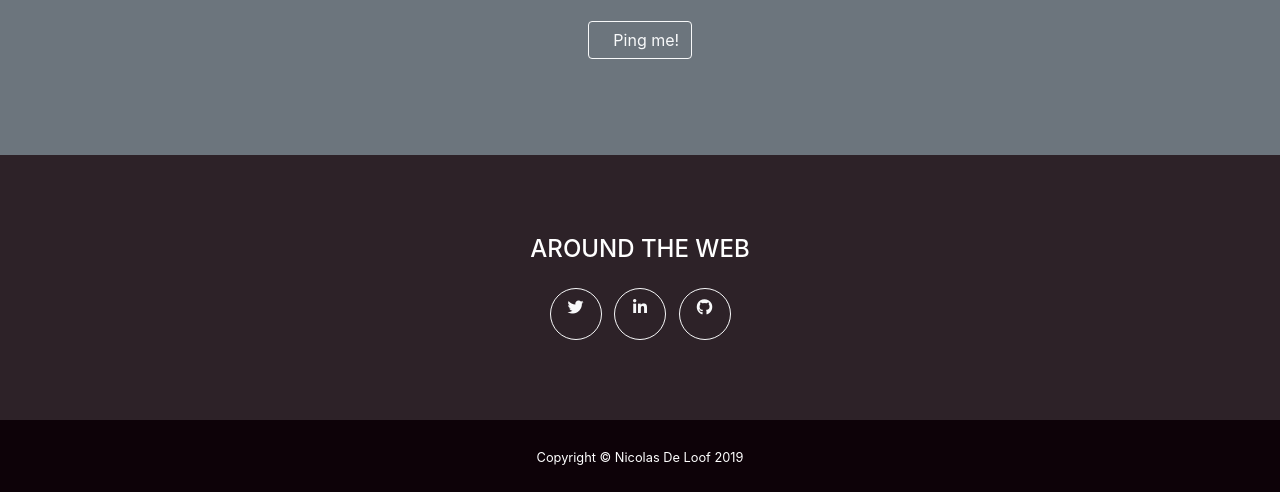
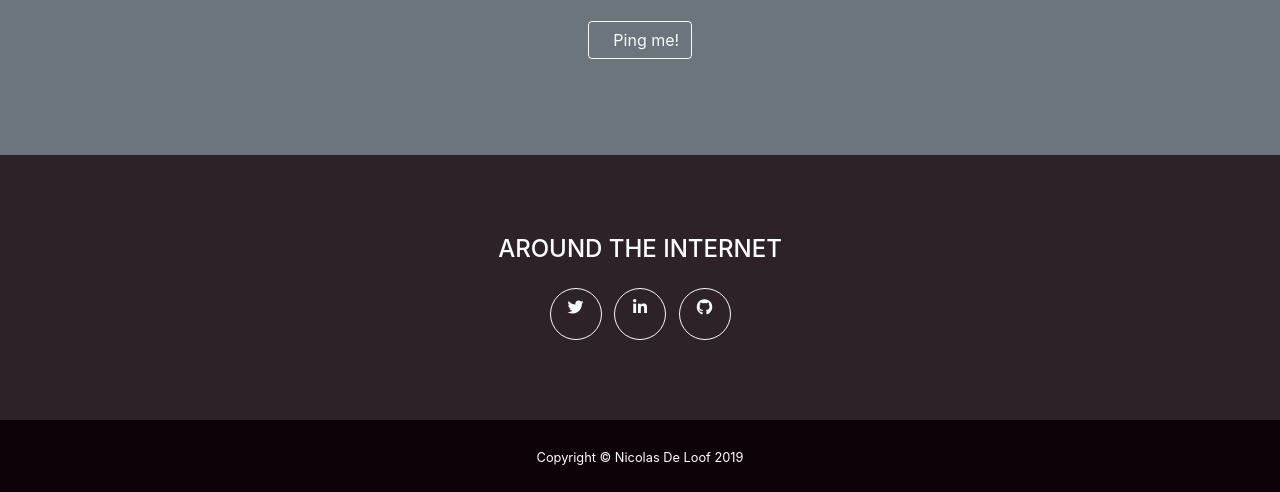
Before and after one commit to allons-y/www, a website with bundled scripts: page index.html in a window 1280 px wide. Shown: the part 1854-2346 px from the top of the page. Built offline with nearby package versions, Linux system fonts and the light colour scheme; some icons are missing.

Commit message:
Internet
Signed-off-by: Nicolas De Loof <nicolas.deloof@gmail.com>

```diff
--- a/index.html
+++ b/index.html
@@ -81,7 +81,7 @@
           <div class="col-md-4 mb-5 mb-lg-0">
           </div>
           <div class="col-md-4 mb-5 mb-lg-0">
-            <h4 class="text-uppercase mb-4">Around the Web</h4>
+            <h4 class="text-uppercase mb-4">Around the Internet</h4>
             <ul class="list-inline mb-0">
               <li class="list-inline-item">
                 <a class="btn btn-outline-light btn-social text-center rounded-circle"
```
